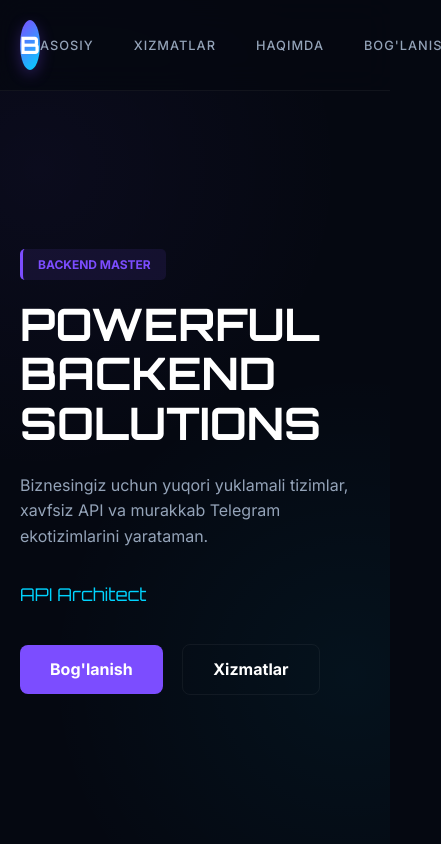
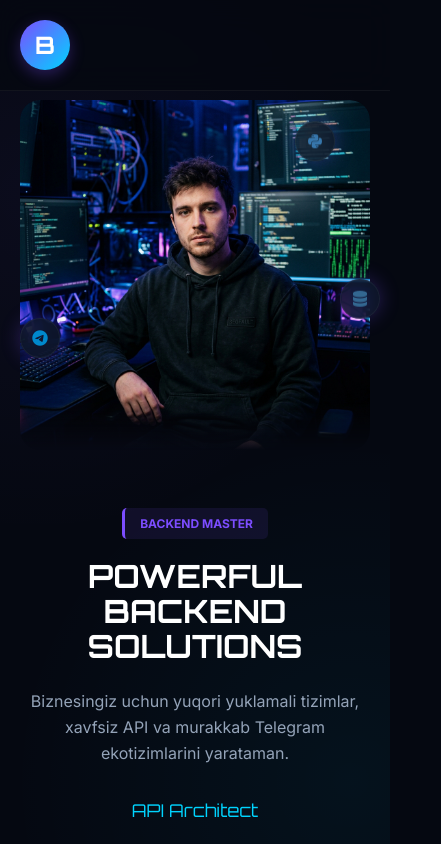
Before and after one commit to b-sherqoziyev/me, a plain HTML site: page index.html in a window 390 px wide. Shown: the top 844 px of the page, 441 px wide, since content can reach past the window. Drawn offline with Linux system fonts and the light colour scheme.

Commit message:
fixed mobile responsiveness

```diff
--- a/style.css
+++ b/style.css
@@ -153,6 +153,9 @@ body {
 
 .image-wrapper img {
     width: 100%;
+    height: 500px;
+    object-fit: cover;
+    object-position: center;
     border-radius: 20px;
     mask-image: linear-gradient(to bottom, black 85%, transparent 100%);
 }
@@ -295,9 +298,50 @@ body {
 
 /* Responsive */
 @media (max-width: 992px) {
-    .hero-grid, .expertise-grid, .stats-grid { grid-template-columns: 1fr; }
-    .hero h1 { font-size: 2.8rem; }
-    .hero-visual { display: none; }
+    .hero-grid {
+        grid-template-columns: 1fr;
+        text-align: center;
+        gap: 30px;
+    }
+    .hero-desc { margin: 0 auto 30px; }
+    .expertise-grid { grid-template-columns: 1fr 1fr; }
+    .stats-grid { grid-template-columns: 1fr 1fr; gap: 30px; }
+    .hero h1 { font-size: 3rem; }
+}
+
+@media (max-width: 768px) {
+    .section { padding: 60px 0; }
+    .hero h1 { font-size: 2.5rem; }
+    .nav-links { display: none; } /* Mobil menyu uchun oddiyroq uslub */
+
+    .expertise-grid { grid-template-columns: 1fr; }
+    .stats-grid { grid-template-columns: 1fr; }
+    .skills-grid { grid-template-columns: 1fr 1fr; }
+
+    .image-wrapper img {
+        height: 350px; /* Telefonda rasm juda katta bo'lmasligi uchun */
+    }
+
+    .hero-visual {
+        order: -1; /* Rasm tekstning tepasida chiqadi */
+        margin-bottom: 20px;
+    }
+
+    .floating-icon {
+        width: 40px;
+        height: 40px;
+        font-size: 1rem;
+    }
+}
+
+@media (max-width: 480px) {
+    .hero h1 { font-size: 2rem; }
+    .hero-btns {
+        display: flex;
+        flex-direction: column;
+        gap: 15px;
+    }
+    .btn.secondary { margin-left: 0; }
 }
 
 .btn { padding: 12px 30px; border-radius: 8px; text-decoration: none; font-weight: 700; transition: var(--transition); display: inline-block; }
```
